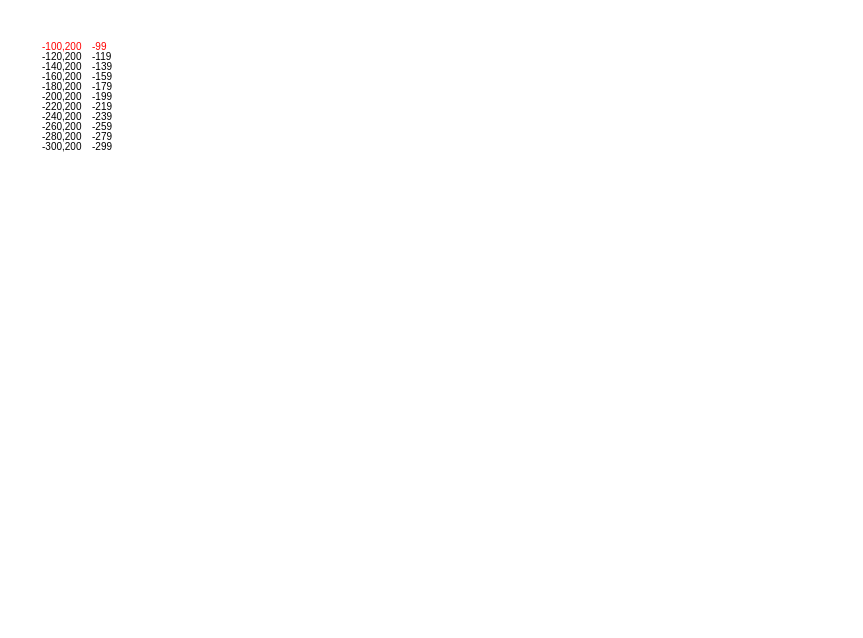
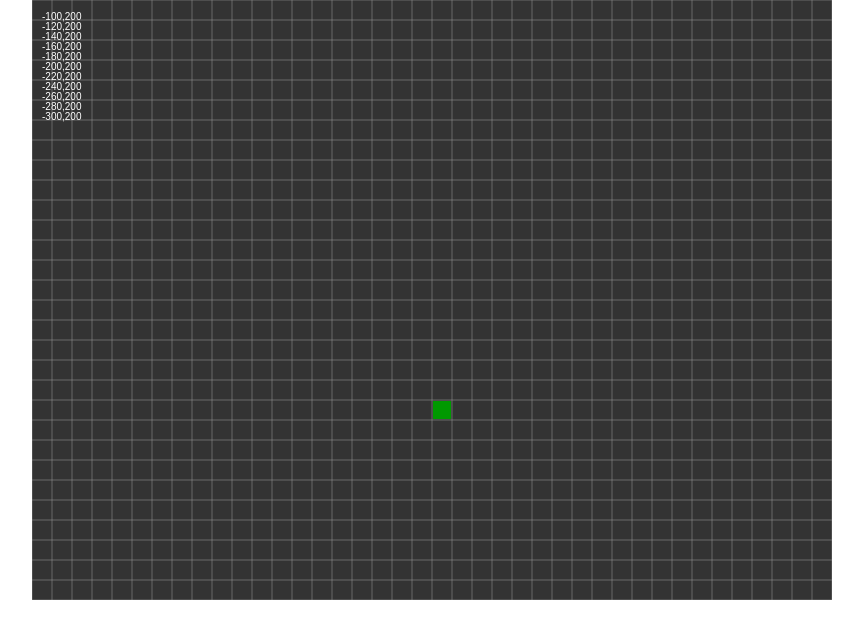
Before and after one commit to garyadams/snake, a plain HTML site: page index.html in a window 1280 px wide. Shown: the whole page, without its empty margins (208-1071 px from the left). Drawn offline with Linux system fonts and the light colour scheme.

Commit message:
Messed around with colours, added a grid.

```diff
--- a/index.html
+++ b/index.html
@@ -17,6 +17,7 @@
 
 			#canvas {
 				margin-top: 0px;
+				background: #333;
 			}
 		</style>
 	</head>
--- a/snake.js
+++ b/snake.js
@@ -47,64 +47,52 @@ snake = {
 	draw: function() {
 		for (var j = 0; j < snake.body.length; j++) {
 
-			ctx.fillText(snake.body[j], 10, 50+(10*j));
-
 			var bodyPart = snake.body[j].split(",");
 
-			ctx.fillText(parseInt(bodyPart[0])+1, 60, 50+(10*j));
+			ctx.fillStyle="#fff";
+
+			ctx.fillText(snake.body[j], 10, 20+(10*j));
 
 			if (bodyPart[0] == snake.x && bodyPart[1] == snake.y) {
-				ctx.fillStyle="#FF0000";
+				ctx.fillStyle="#990000";
 			} else {
-				ctx.fillStyle="#000000";
+				ctx.fillStyle="#660000";
 			}
 
-			ctx.fillRect(parseInt(bodyPart[0]), bodyPart[1], snake.size-1, snake.size-1);
+			ctx.fillRect(parseInt(bodyPart[0])+1, parseInt(bodyPart[1])+1, snake.size-2, snake.size-2);
 
 		}
 	}
 
 };
 
-inverseDirection = {
-  'up':'down',
-  'left':'right',
-  'right':'left',
-  'down':'up'
-};
+food = {
 
-keys = {
-  up: [38, 75, 87],
-  down: [40, 74, 83],
-  left: [37, 65, 72],
-  right: [39, 68, 76],
-  start_game: [13, 32]
-};
+	size: 20,
+	locations: [],
 
-Object.prototype.getKey = function(value){
-  for(var key in this){
-    if(this[key] instanceof Array && this[key].indexOf(value) >= 0){
-      return key;
+  spawn: function() {
+  	food.locations.push('400,400');
+	},
+
+	draw: function() {
+		for (var i = 0; i < food.locations.length; i++) {
+			var foodPart = food.locations[i].split(",");
+
+			ctx.fillStyle="#009900";
+			ctx.fillRect(parseInt(foodPart[0])+1, parseInt(foodPart[1])+1, food.size-2, food.size-2);
 		}
 	}
-  return null;
+
 };
-
-addEventListener("keydown", function (e) {
-    lastKey = keys.getKey(e.keyCode);
-    if (['up', 'down', 'left', 'right'].indexOf(lastKey) >= 0
-        && lastKey != inverseDirection[snake.direction]) {
-      snake.direction = lastKey;
-    } else if (['start_game'].indexOf(lastKey) >= 0 && game.over) {
-      game.start();
-    }
-}, false);
 
 function loop() {
 
 	ctx.clearRect(0,0,canvas.width,canvas.height);
+	drawGridLines();
 
 	snake.move();
+	food.draw();
 	snake.draw();
 
 	setTimeout(function() {
@@ -115,5 +103,94 @@ function loop() {
 
 var requestAnimationFrame =  window.requestAnimationFrame || window.webkitRequestAnimationFrame || window.mozRequestAnimationFrame;
 
+food.spawn();
 snake.init();
 requestAnimationFrame(loop);
+
+
+
+
+
+
+
+
+
+
+
+
+
+
+
+//Controls and user input.
+
+inverseDirection = {
+  'up':'down',
+  'left':'right',
+  'right':'left',
+  'down':'up'
+};
+
+addEventListener("keydown", function (e) {
+
+	var lastKey;
+
+  if(e.keyCode === 38) {
+		lastKey = "up"
+	}
+
+	if(e.keyCode === 40) {
+		lastKey = "down"
+	}
+
+	if(e.keyCode === 37) {
+		lastKey = "left"
+	}
+
+	if(e.keyCode === 39) {
+		lastKey = "right"
+	}
+
+  if (["up", "down", "left", "right"].indexOf(lastKey) >= 0 && lastKey != inverseDirection[snake.direction]) {
+    snake.direction = lastKey;
+  }
+
+}, false);
+
+
+
+
+
+
+
+
+
+
+
+function drawGridLines()
+{
+
+	var gridPixelSize = 20;
+	ctx.lineWidth = 0.3;
+	ctx.strokeStyle = "#999";
+
+	//Horizontal grid lines.
+	for(var i = 0; i <= canvas.height - 0; i = i + gridPixelSize)
+	{
+		ctx.beginPath();
+		ctx.moveTo(0, i);
+		ctx.lineTo(canvas.width, i);
+		ctx.closePath();
+		ctx.stroke();
+	}
+
+	//Vertical grid lines.
+	for(var j = 0; j <= canvas.width -0; j = j + gridPixelSize)
+	{
+		ctx.beginPath();
+		ctx.moveTo(j, 0);
+		ctx.lineTo(j, canvas.height);
+		ctx.closePath();
+		ctx.stroke();
+	}
+
+}
```
Lines whose indentation alone changed are shown as unchanged.
